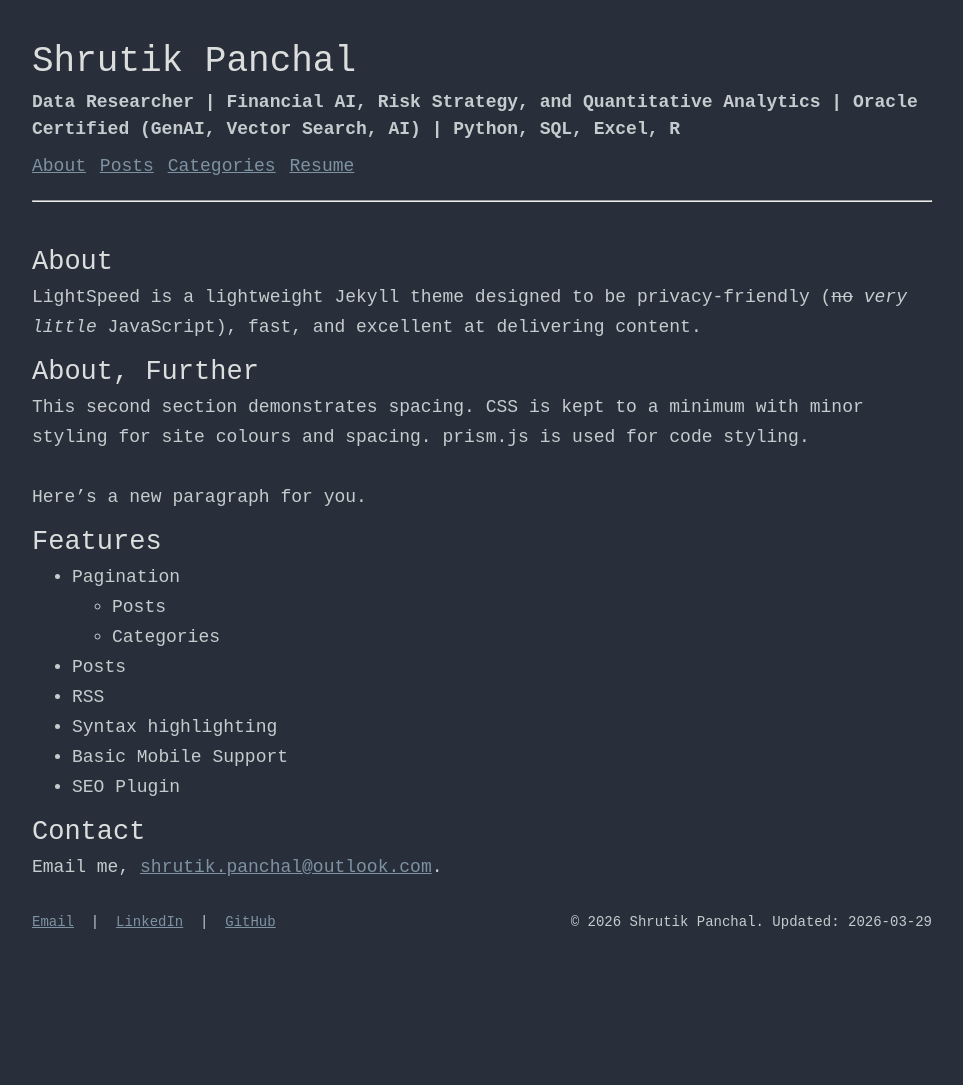
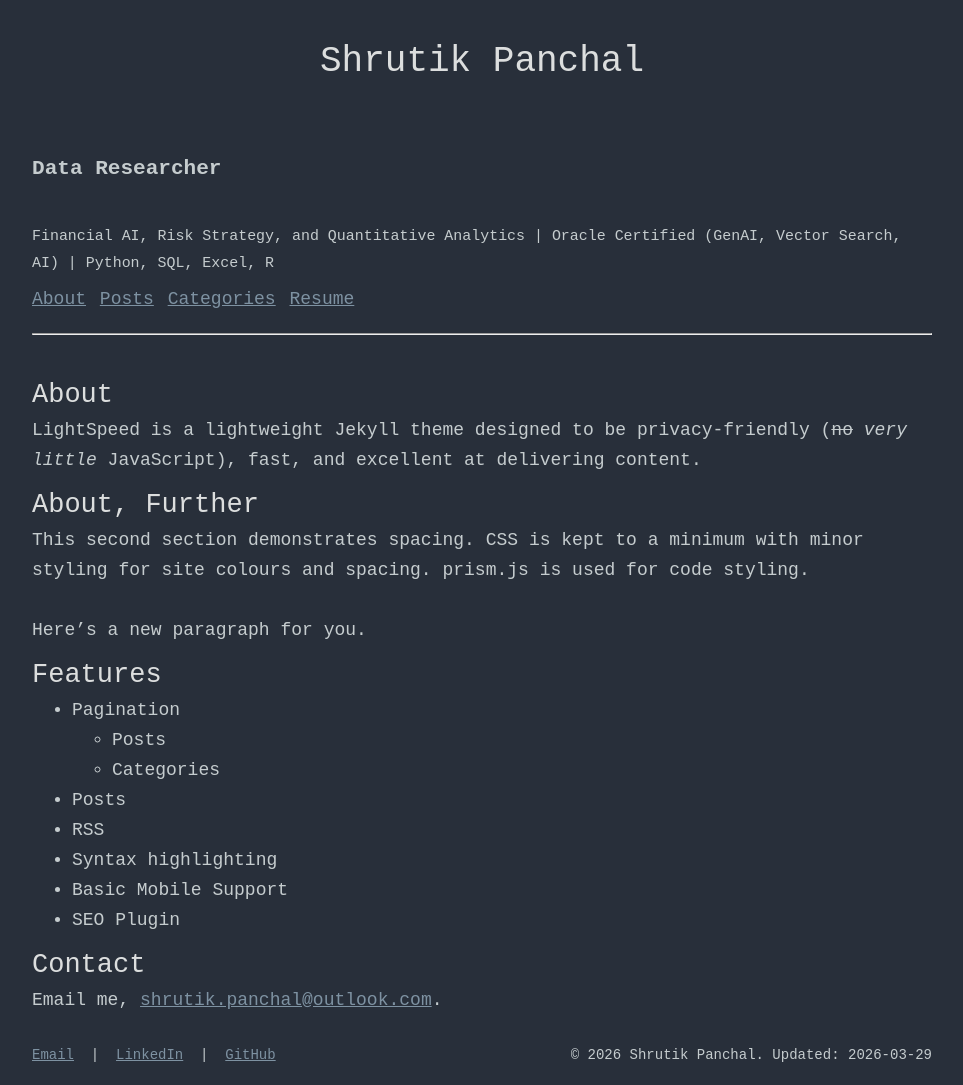
Before and after one commit to shrutik-panchal/shrutik-panchal.github.io, a Jekyll site: the page built from index.md, in a window 1280 px wide. Shown: the whole page, without its empty margins (158-1121 px from the left). Built offline with Jekyll 4.4.1, drawn with Linux system fonts in a browser that asks for light colours; before the commit the page ends 952 px from its top, so only the background shows below that.

Commit message:
update to structure S06

```diff
--- a/_includes/header.html
+++ b/_includes/header.html
@@ -1,8 +1,10 @@
 <div class="header">
-    <h1>Shrutik Panchal</h1>
+    <h1><center>Shrutik Panchal</center></h1>
     <br>
-    <h4>Data Researcher | Financial AI, Risk Strategy, and Quantitative Analytics |
-        Oracle Certified (GenAI, Vector Search, AI) | Python, SQL, Excel, R</h4>
+    <h3>Data Researcher </h3>
+    <br>
+    <h5> Financial AI, Risk Strategy, and Quantitative Analytics |
+        Oracle Certified (GenAI, Vector Search, AI) | Python, SQL, Excel, R</h5>
 
     {% include nav.html %}
     <hr>
```
